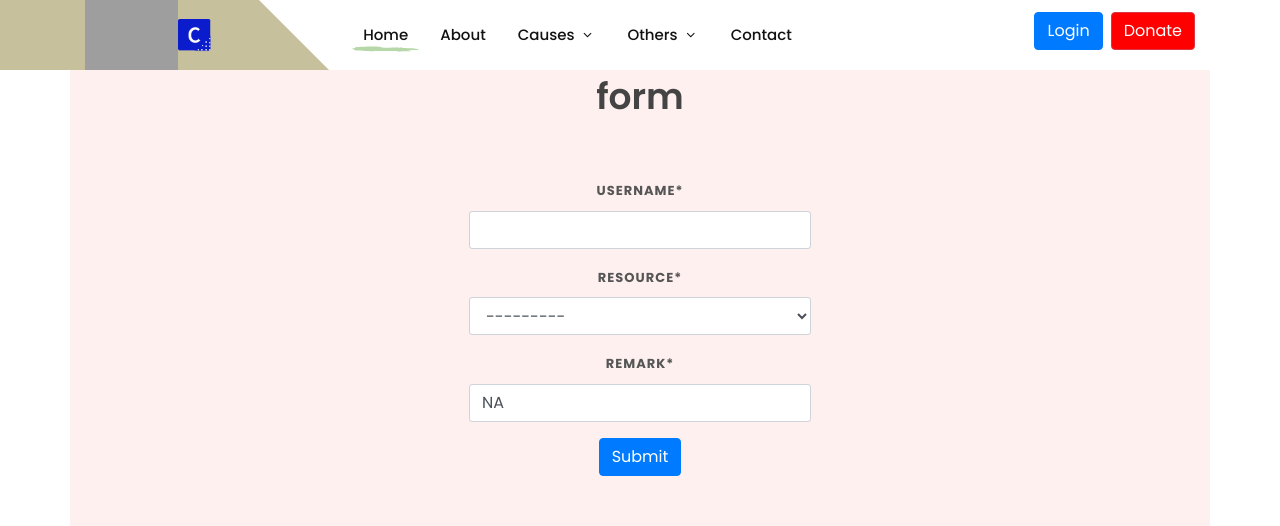
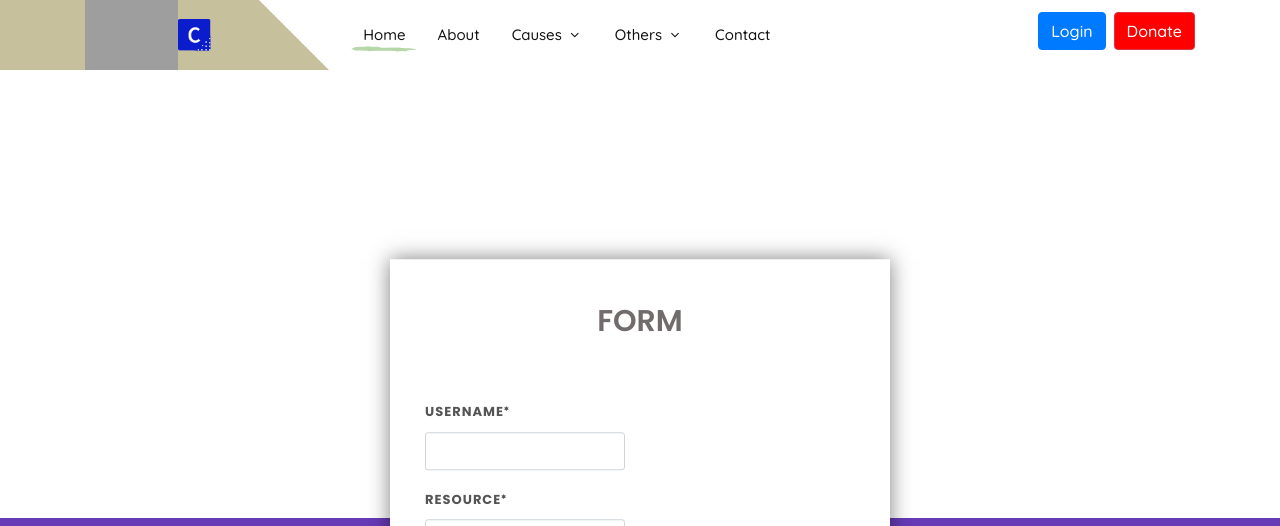
Before and after one commit to udit19281/cohelp-web, a Django app: template template/form.html in a window 1280 px wide. Shown: the top 526 px of the page. Run offline with Django 3.2, Linux system fonts and the light colour scheme; the template is opened without the code that fills it: values that come from a table or form of the project are taken from there, others are empty; some libraries are stand-ins or nearby versions; grey boxes are pictures that could not be loaded.

Commit message:
requirements

```diff
--- a/cohelp/settings.py
+++ b/cohelp/settings.py
@@ -42,7 +42,7 @@ INSTALLED_APPS = [
     'allauth.socialaccount.providers.facebook',
     'allauth.socialaccount.providers.google',
 ]
-CRISPY_TEMPLATE_PACK="bootstrap3"
+CRISPY_TEMPLATE_PACK="bootstrap4"
 
 MIDDLEWARE = [
     'django.middleware.security.SecurityMiddleware',
--- a/requirements.txt
+++ b/requirements.txt
@@ -6,8 +6,9 @@ cryptography==3.4.7
 defusedxml==0.7.1
 Django==3.2.1
 django-allauth==0.44.0
+django-crispy-forms==1.11.2
+django-widget-tweaks==1.4.8
 idna==2.10
-mysqlclient @ file:///C:/Users/Dell/Downloads/mysqlclient-1.4.6-cp38-cp38-win32.whl
 oauthlib==3.1.0
 pycparser==2.20
 PyJWT==2.1.0
--- /dev/null
+++ b/static/css/forms.css
@@ -0,0 +1,76 @@
+@import url('https://fonts.googleapis.com/css2?family=Quicksand:wght@500&display=swap');
+*{
+    padding: 0;
+    margin: 0;
+    font-family: 'Quicksand', sans-serif;
+   }
+.containerf{
+    position: relative;
+    width: 100%;  height: 100vh;
+    background: linear-gradient(180deg , #fff 0% 50%, #673ab7 50% 100%);
+}
+.containerf .login{
+    position: absolute;
+    top: 50%;   left: 50%;
+    transform: translate(-50%,-50%);
+    width: 500px;
+    padding: 40px 20px 0;
+    box-shadow: 0 0 20px rgba(0,0,0,.5);
+    box-sizing: border-box;
+    background: #fff;
+}
+.containerf .login h1{
+    font-size: 30px;
+    text-align: center;
+    margin-bottom: 30px;
+    text-transform: uppercase;
+    color: #726b6b;
+}
+.containerf .login form{
+    position: relative;
+}
+.containerf .login form .row{
+    position: relative;
+    margin: 40px 0;
+    width: 100%;
+}
+.containerf .login form .row input,.containerf .login form .row textarea{
+    position: relative;
+    border: none;   outline: none;
+    width: 100%;
+    padding: 6px 0;
+    border-bottom: 1px solid #726b6b;
+    font-size: 20px;
+    color: #726b6b;
+    background: transparent;
+}
+.containerf .login form .row span{
+    color: #726b6b;  background: transparent;
+    display: inline-block;
+    padding: 3px 10px;
+    position: absolute;
+    top: 8px;  left: 0;
+    font-size: 15px;
+    text-transform: uppercase;
+    transition: .5s;
+    z-index: -1;
+}
+.containerf .login form .row input:focus + span ,
+.containerf .login form .row textarea:focus + span,
+.containerf .login form .row input:valid + span ,
+.containerf .login form .row textarea:valid + span{
+    color: #fff;  background: #e91e63;
+    top: -20px;
+}
+.containerf .login form .row:last-child{
+    text-align: right;
+    margin: 20px 0;
+}
+.containerf .login form .row input[type = 'submit']{
+    width: auto;
+    border: none;
+    color: #fff;  background: #e91e63;
+    padding: 10px 20px;
+    border-radius: 50px;
+    cursor: pointer;
+}
--- a/template/base.html
+++ b/template/base.html
@@ -24,6 +24,8 @@
 	<link rel="stylesheet" href="{% static 'temp/css/colors.php?color=C6C09C' %}" type="text/css" /> <!-- Theme Color -->
 	<link rel="stylesheet" href="{% static 'temp/demos/nonprofit/css/fonts.css' %}" type="text/css" />
 	<link rel="stylesheet" href="{% static 'temp/demos/nonprofit/nonprofit.css' %}" type="text/css" />
+	{% block style %}{%endblock style%}
+
 	<meta name='viewport' content='initial-scale=1, viewport-fit=cover'>
 
 	<!-- Document Title
--- a/template/form.html
+++ b/template/form.html
@@ -4,20 +4,24 @@
 {% load widget_tweaks %}
 
 {% block title %}{{formname}}{% endblock title%}
-
+{% block style %}
+<link rel="stylesheet" href="{% static 'css/forms.css' %}" type="text/css" />
+{%endblock style%}
 {% block content %}
-<div class="container" style="text-align: center; background-color:rgb(255, 240, 240);">
+<div class="containerf col-auto mt-5 mb-10">
+  <div class="login">
   <h1>{{formname}} form</h1>
 <form method="POST" action="/form/{{ formname }}/" class="mt-3" style="display: inline-block;">
     {% csrf_token %}
     {% for field in form %}
     <div class='col-auto mt-2' >
-      {{ field|add_class:"form-control"|as_crispy_field }}
+      {{ field|add_class:""|as_crispy_field }}
     </div>
 {% endfor %}
+
     <!-- {{ form|crispy }} -->
-    <input type="hidden" value="{{formname}}" name="form_type"/>
     <button class="btn btn-primary mb-5" type="submit" value="{{formname}}">Submit</button>
   </form>
 </div>
+</div>
 {% endblock content %}
```
